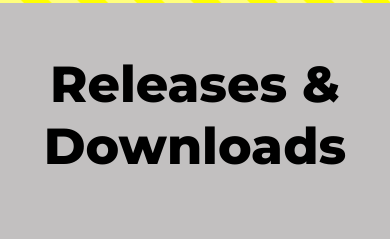
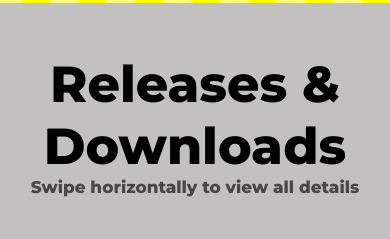
Before and after one commit to sunflowermelodies/sunflowermelodies.github.io, a plain HTML site: page index.html in a window 390 px wide. Shown: the part 1705-1944 px from the top of the page. Drawn offline with Linux system fonts and the light colour scheme.

Commit message:
Responsive improvements

```diff
--- a/index.html
+++ b/index.html
@@ -42,6 +42,9 @@
     <div class="container">
         <div class="title">
             Releases & Downloads
+        </div>
+        <div class="mobile mute tac">
+                Swipe horizontally to view all details
         </div>
         <div class="table">
             <table cellspacing=0>
--- a/style.css
+++ b/style.css
@@ -46,7 +46,7 @@ body {
     padding: 15px 50px;
     margin-top: 30px;
 }
-.sm-heading p {
+.slogan {
     font-size: 3vh;
     color: rgb(71, 71, 71);
 }
@@ -107,6 +107,14 @@ table tr:hover {background-color: #ddd;}
 .table {
     overflow-x: auto;
 }
+.mobile {
+    display: none;
+}
+.mute {
+    color: rgb(71, 71, 71);
+    font-size: 2vh;
+    font-family: 'Montserrat', sans-serif;
+}
 
 @media only screen and (max-width: 720px) {
     .row {
@@ -126,4 +134,7 @@ table tr:hover {background-color: #ddd;}
     .table {
         margin: 15px 15px;
     }
+    .mobile {
+        display: block;
+    }
 }
```
